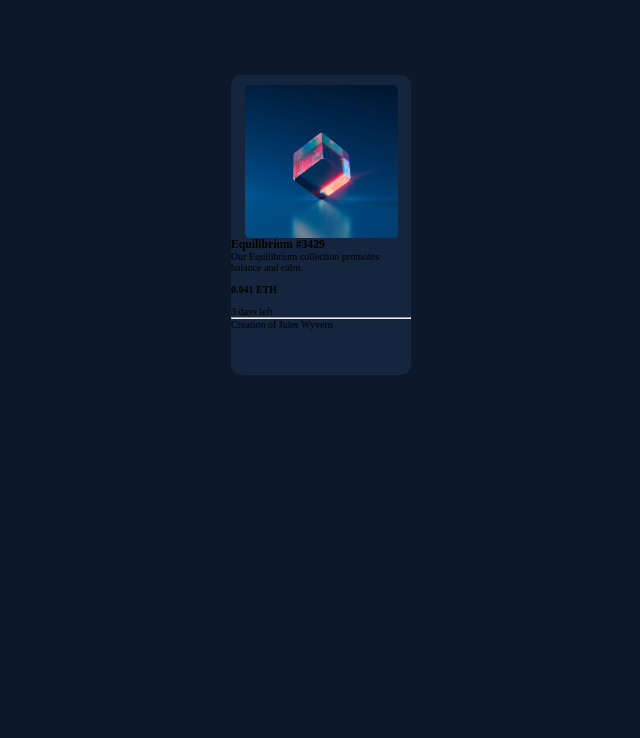
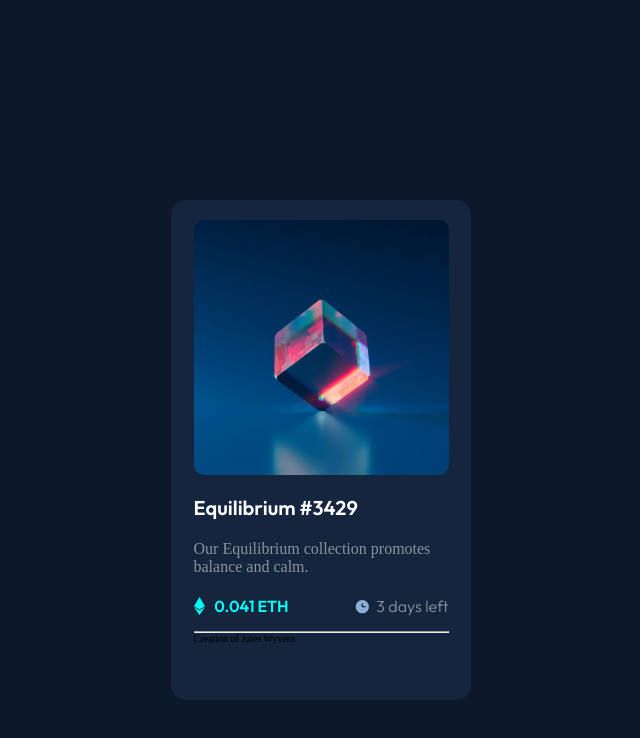
Before and after one commit to iagooliveirafonseca/nft-preview-card-component-main, a plain HTML site: page index.html in a window 1280 px wide. Shown: the whole page, without its empty margins (319-959 px from the left). Drawn offline with Linux system fonts and the light colour scheme.

Commit message:
Estilizando o conteúdo

```diff
--- a/CSS/style.css
+++ b/CSS/style.css
@@ -6,10 +6,14 @@
 
 :root{
     font-size: 62.5%;
+    --Cyan:hsl(178, 100%, 50%);
     --Very_Dark_Blue_Main_BG: hsl(217, 54%, 11%);
     --Very_Dark_Blue_Card_BG: hsl(216, 50%, 16%);
     --Very_Dark_Blue_Line:hsl(215, 32%, 27%);
     --White: hsl(0, 0%, 100%);
+
+    /*=========FONTS======*/
+    /* font-family: "Outfit", sans-serif;*/
 }
 
 
@@ -21,7 +25,7 @@ body{
 
 .wrapper{
     width: min(37.5rem, 90%);
-    height: 45rem;
+    height: 90rem;
     margin: auto;
     display: flex;
     justify-content: center;
@@ -32,9 +36,10 @@ body{
 
 /*====================CARD==================*/
 #card{
-    border-radius: 1rem;
-    width: 18rem;
-    height: 30rem;
+    padding-top: 1rem;
+    border-radius: 1.5rem;
+    width: 30rem;
+    height: 50rem;
     background-color: var(--Very_Dark_Blue_Card_BG);
 }
 
@@ -45,8 +50,66 @@ body{
     display: block;
     margin-top: 1rem;
     margin-inline: auto;
-    border-radius: 0.5rem;
+    border-radius: 1rem;
 
 }
 
-/*====================CARD-IMAGE==================*/
+/*====================CARD-CONTENT==================*/
+
+#card .card-content{
+    width: 85%;
+    margin: auto;
+}
+
+/*====================CARD-CONTENT==================*/
+
+.card-content .text-content h3{
+    margin-block: 2rem;
+    font-size: 2rem;
+    color: var(--White);
+    font-family: "Outfit", sans-serif;
+    font-weight: 600;
+}
+
+.card-content .text-content h3:hover{
+    color: var(--Cyan);
+    cursor: default;
+}
+
+.card-content .text-content p{
+    font-size: 1.6rem;
+    color: var(--White);
+    opacity: 0.5;
+
+}
+
+
+.card-content .value-term{
+display: flex;
+justify-content: space-between;
+flex-direction: row;
+margin-top: 0.5rem;
+}
+
+.card-content .value-term div{
+    width: 9.5rem;
+    height: 5rem;
+    display: flex;
+    justify-content: space-between;
+    align-items: center;
+}
+
+.value-term div h4{
+    font-size: 1.6rem;
+    color: var(--Cyan);
+    font-family: "Outfit", sans-serif;
+    font-weight: 600;
+}
+
+.value-term div p{
+    font-size: 1.6rem;
+    color: var(--White);
+    font-family: "Outfit", sans-serif;
+    font-weight: 300;
+    opacity: 0.5;
+}
--- a/index.html
+++ b/index.html
@@ -1,14 +1,20 @@
 <!DOCTYPE html>
 <html lang="en">
+
 <head>
   <meta charset="UTF-8">
-  <meta name="viewport" content="width=device-width, initial-scale=1.0"> <!-- displays site properly based on user's device -->
+  <meta name="viewport" content="width=device-width, initial-scale=1.0">
+  <!-- displays site properly based on user's device -->
   <link rel="icon" type="image/png" sizes="32x32" href="./images/favicon-32x32.png">
   <link rel="stylesheet" href="./CSS/style.css">
+  <link rel="preconnect" href="https://fonts.googleapis.com">
+  <link rel="preconnect" href="https://fonts.gstatic.com" crossorigin>
+  <link href="https://fonts.googleapis.com/css2?family=Outfit:wght@100..900&display=swap" rel="stylesheet">
   <title>Frontend Mentor | NFT preview card component</title>
 
 
 </head>
+
 <body>
 
   <main class="wrapper">
@@ -22,13 +28,13 @@
           <h3>Equilibrium #3429</h3>
           <p>Our Equilibrium collection promotes balance and calm.</p>
         </div>
-        <div class="value-prize">
+        <div class="value-term">
           <div>
-          <img src="" alt="">
+            <img src="./Assets/images/icon-ethereum.svg" alt="">
             <h4>0.041 ETH</h4>
           </div>
           <div>
-          <img src="" alt="">
+            <img src="./Assets/images/icon-clock.svg" alt="">
             <p>3 days left</p>
           </div>
         </div>
@@ -48,4 +54,5 @@
 
   <script src="./JS/script.js"></script>
 </body>
+
 </html>
```
Lines whose indentation alone changed are shown as unchanged.
